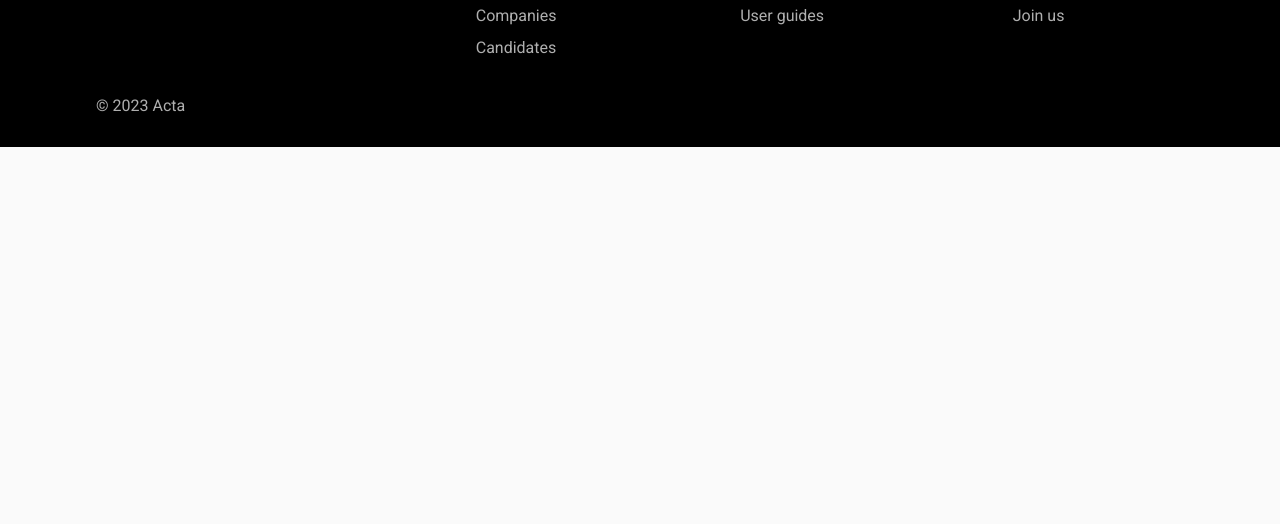
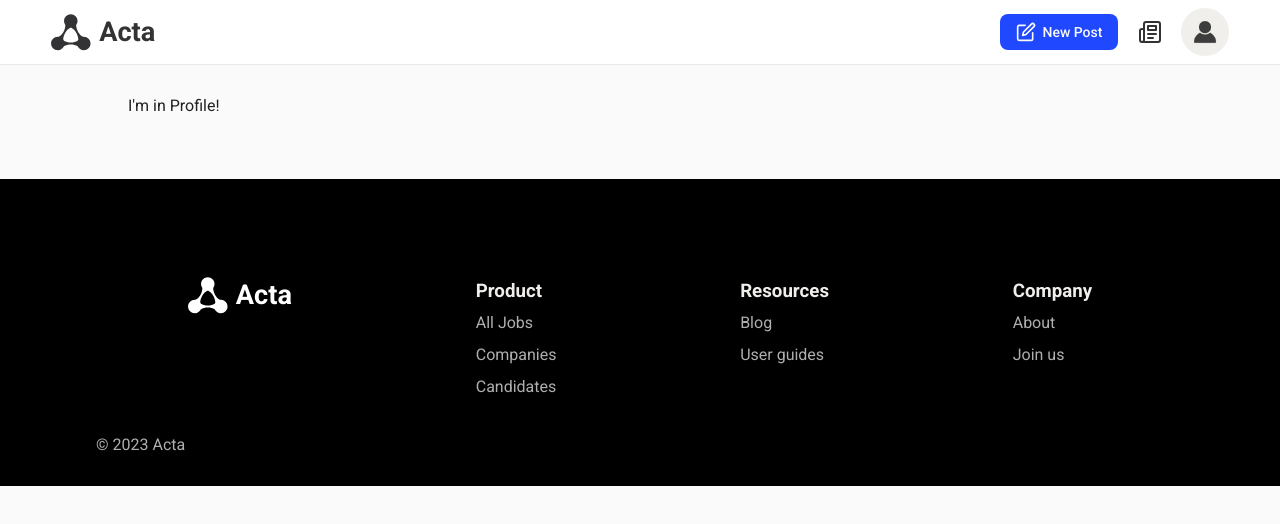
Before and after one commit to Luzefiru/Acta, a React (Create React App) app: page /profile/1 in a window 1280 px wide. Shown: the top 524 px of the page. Built offline with nearby package versions, Linux system fonts and the light colour scheme.

Commit message:
fix: make Footer.jsx display: block and change App--wrapper padding to give more spacing for Footer

```diff
--- a/src/App.css
+++ b/src/App.css
@@ -3,15 +3,14 @@
 }
 
 .App--wrapper {
-  padding: 32px 24px; /* based on Medium.com's padding */
-  padding-top: calc(32px + 64px); /* + Navbar height */
+  /* + Navbar height */
+  padding: calc(32px + 64px) 24px 64px 24px; /* based on Medium.com's padding */
   position: relative;
-  z-index: -1;
 }
 
 @media only screen and (min-width: 768px) {
   .App--wrapper {
-    padding: 32px 10vw;
-    padding-top: calc(32px + 64px); /* + Navbar height */
+    /* + Navbar height */
+    padding: calc(32px + 64px) 10vw 64px 10vw;
   }
 }
--- a/src/components/layouts/Footer.css
+++ b/src/components/layouts/Footer.css
@@ -1,6 +1,4 @@
 .footer {
-  position: absolute;
-  bottom: 0;
   width: 100%;
   display: flex;
   flex-direction: column;
@@ -19,7 +17,7 @@
 
 .footer-content {
   display: flex;
-  align-items:flex-start;
+  align-items: flex-start;
   justify-content: space-around;
   width: 100%;
 }
@@ -28,12 +26,13 @@ h3 {
   color: var(--surface-alt);
 }
 
-a, p {
-    color: var(--subtext);
+a,
+p {
+  color: var(--subtext);
 }
 
 .Logo > svg {
-  transition: transform .8s ease-in-out;
+  transition: transform 0.8s ease-in-out;
 }
 
 .Logo > svg:hover {
--- a/src/components/layouts/Navbar.css
+++ b/src/components/layouts/Navbar.css
@@ -8,6 +8,7 @@
   background-color: var(--white);
   position: fixed;
   width: 100%;
+  z-index: 9999;
 }
 
 .Navbar__links {
--- a/src/pages/Post/AuthorCard.css
+++ b/src/pages/Post/AuthorCard.css
@@ -12,6 +12,7 @@
 .AuthorCard__heading {
   grid-area: heading;
   font-size: 1rem;
+  color: var(--text);
 }
 
 .AuthorCard__name {
--- a/src/pages/Post/Post.css
+++ b/src/pages/Post/Post.css
@@ -1,6 +1,8 @@
 .Post {
   display: flex;
   flex-direction: column;
+  position: relative;
+  z-index: 999;
 }
 
 .Post--header {
```
